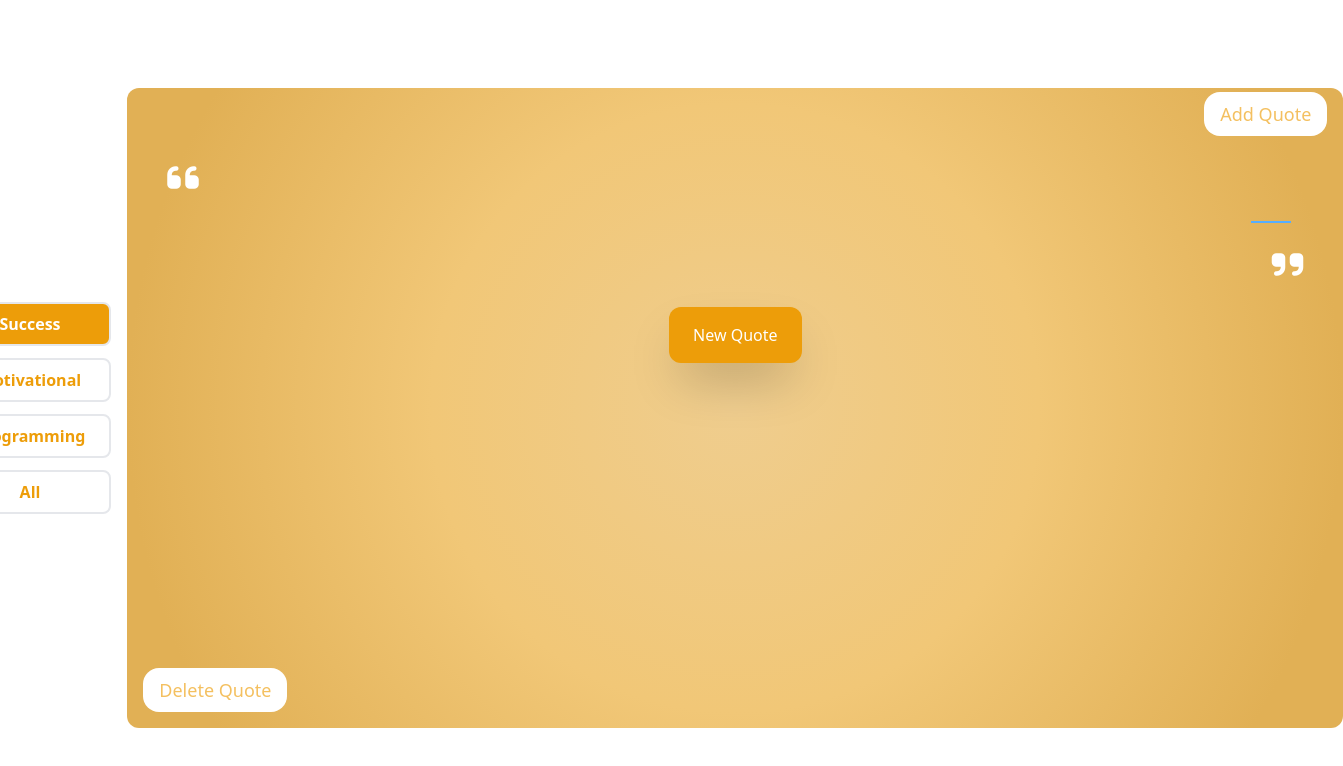
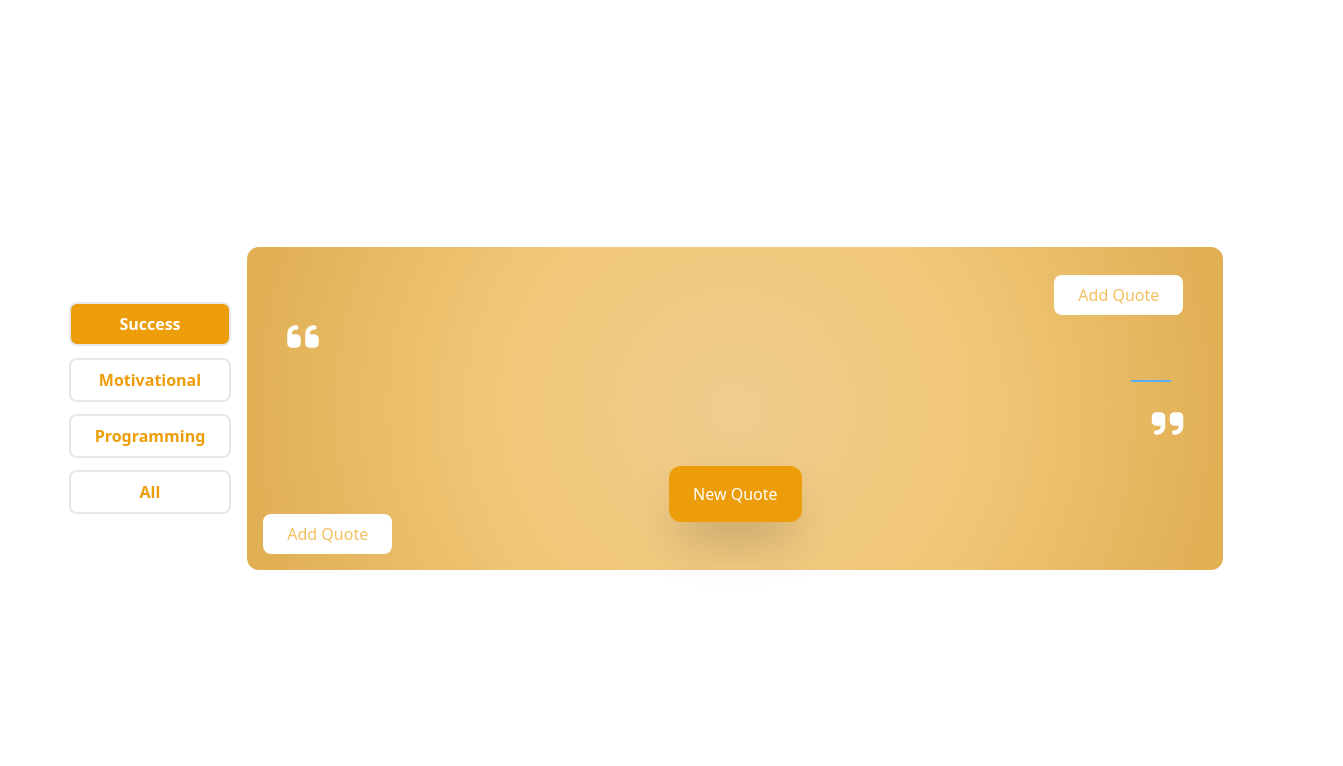
Before and after one commit to devhan-hub/Quote-generator, a website: page src/index.html in a window 1280 px wide. Shown: the whole page, 1343 px wide, since content can reach past the window. Drawn offline with Linux system fonts and the light colour scheme; a web font is replaced by a local one.

Commit message:
Tooltip style

```diff
--- a/src/index.html
+++ b/src/index.html
@@ -40,24 +40,24 @@
 
     <!-- Quote display -->
     <div
-      class="relative qote-box px-10 py-12  min-h-[80vh] min-w-[70vw] lg:min-w-full lg:max-h-[50vh] rounded-xl space-y-6 text-white cursor-pointer bg-custom-radial">
+      class="relative qote-box px-10 py-12 box-content max-h-max min-w-[70vw] h-[80vh] rounded-xl space-y-6 text-white cursor-pointer bg-custom-radial">
 
-        <div id="add" class=" absolute right-0 top-0 p-4 group flex  items-center ">
-          <p class="text-lg md:px-4 py-2 md:bg-white md:text-[#f4c060] rounded-2xl md:group-hover:bg-[#ed9d09]  md:group-hover:text-white  duration-500 opacity-0 md:opacity-100 group-hover:opacity-100 -mt-3">
+        <div id="add" class=" absolute right-0 top-0 p-4  lg:p-10 group flex  items-center gap-2 ">
+          <p class="text-md w-max px-4 md:px-6 py-2 md:bg-white md:text-[#f4c060] rounded-lg md:group-hover:bg-[#ed9d09] scale-0 group-hover:bg-[#ed9d09] group-hover:text-white group-hover:scale-100  md:group-hover:text-white  duration-700 md:duration-500 md:scale-100 md:opacity-100 group-hover:opacity-100 -mt-3">
             Add Quote
           </p>
-          <div class="md:hidden"><i class="fa fa-plus md:fa-none text-2xl"></i></div>
+          <div class="md:hidden"><i class="fa fa-plus md:fa-none text-3xl"></i></div>
         </div>
-        <div id="delet" class=" absolute left-0 bottom-0 p-4 group flex  items-center ">
-          <div class="md:hidden"><i class="fa fa-times text-2xl"></i></div>
-          <p class="text-lg md:px-4 py-2 md:bg-white md:text-[#f4c060] rounded-2xl md:group-hover:bg-[#ed9d09]  md:group-hover:text-white  duration-500 opacity-0 md:opacity-100 group-hover:opacity-100 -mt-3">
-            Delete Quote
+        <div id="delet" class=" absolute left-0 bottom-0 p-4 group flex gap-2 items-center ">
+          <div class="md:hidden"><i class="fa fa-times text-3xl"></i></div>
+          <p class="text-md w-max px-4 md:px-6 py-2 md:bg-white md:text-[#f4c060] rounded-lg md:group-hover:bg-[#ed9d09] scale-0 group-hover:bg-[#ed9d09] group-hover:text-white group-hover:scale-100  md:group-hover:text-white  duration-700 md:duration-500 md:scale-100 md:opacity-100 group-hover:opacity-100 -mt-3">
+            Add Quote
           </p>
         </div>
 
       <div class="icon1 "><i class="fa fa-quote-left  text-4xl"></i></div>
 
-      <blockquote id="quotee" class="font-quote leading-10  lg:leading-10 text-center text-xl md:text-3xl">
+      <blockquote id="quotee" class="font-quote leading-10   text-center text-xl md:text-2xl lg:text-3xl">
       </blockquote>
       <div class="auto-line flex items-center justify-end border-blue-500 gap-3 flex-wrap"> <span
           class="w-10 h-[2px] bg-commen "></span>
--- a/src/script.js
+++ b/src/script.js
@@ -1,4 +1,3 @@
-
 
 const blockquote = document.getElementById('quotee');
 const authorofQuote = document.getElementById('autho');
@@ -10,6 +9,7 @@ const addQuote = document.getElementById("add");
 let deletQuotevar = document.getElementById("delet");
 let deletYes = document.getElementById("Yes");
 let deletNo = document.getElementById("No");
+let favorite = document.getElementById("favorite");
 
 // retriving from local storage
 
```
Also changed, not shown: src/output.css.
